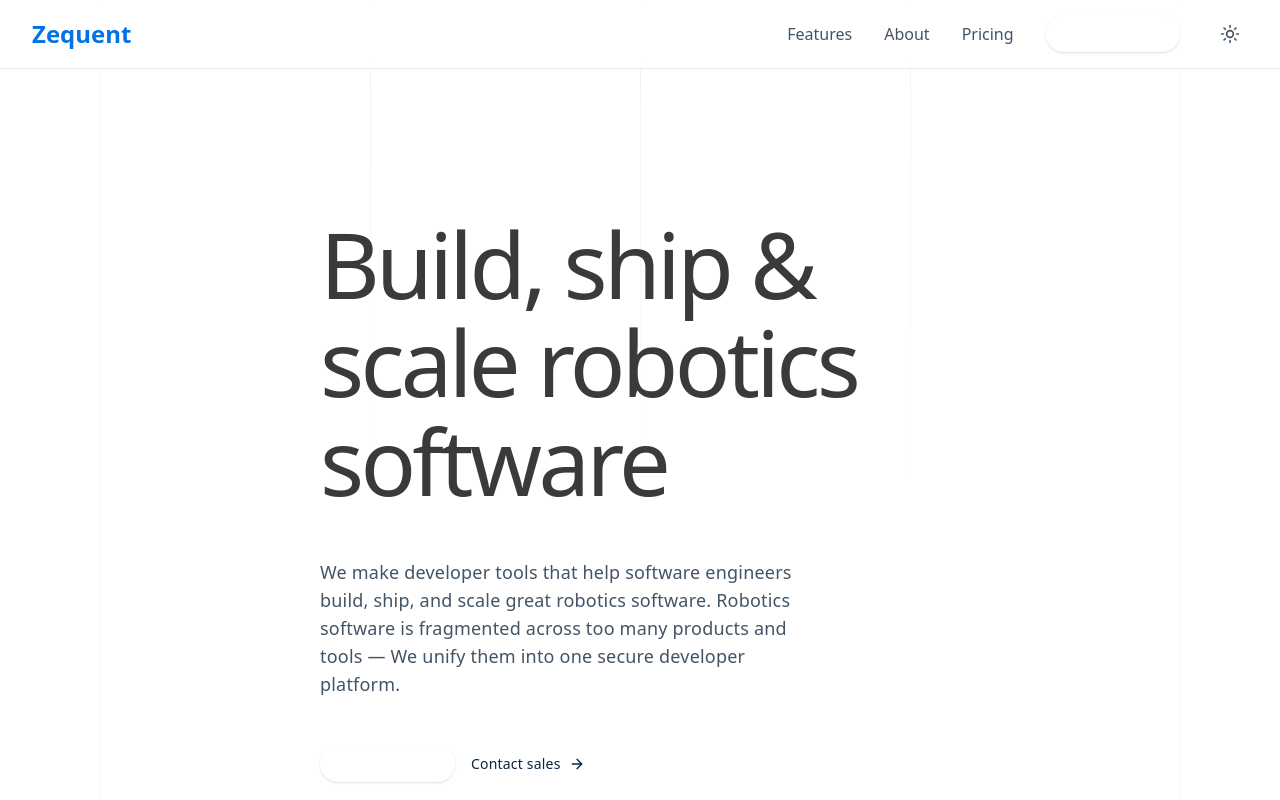
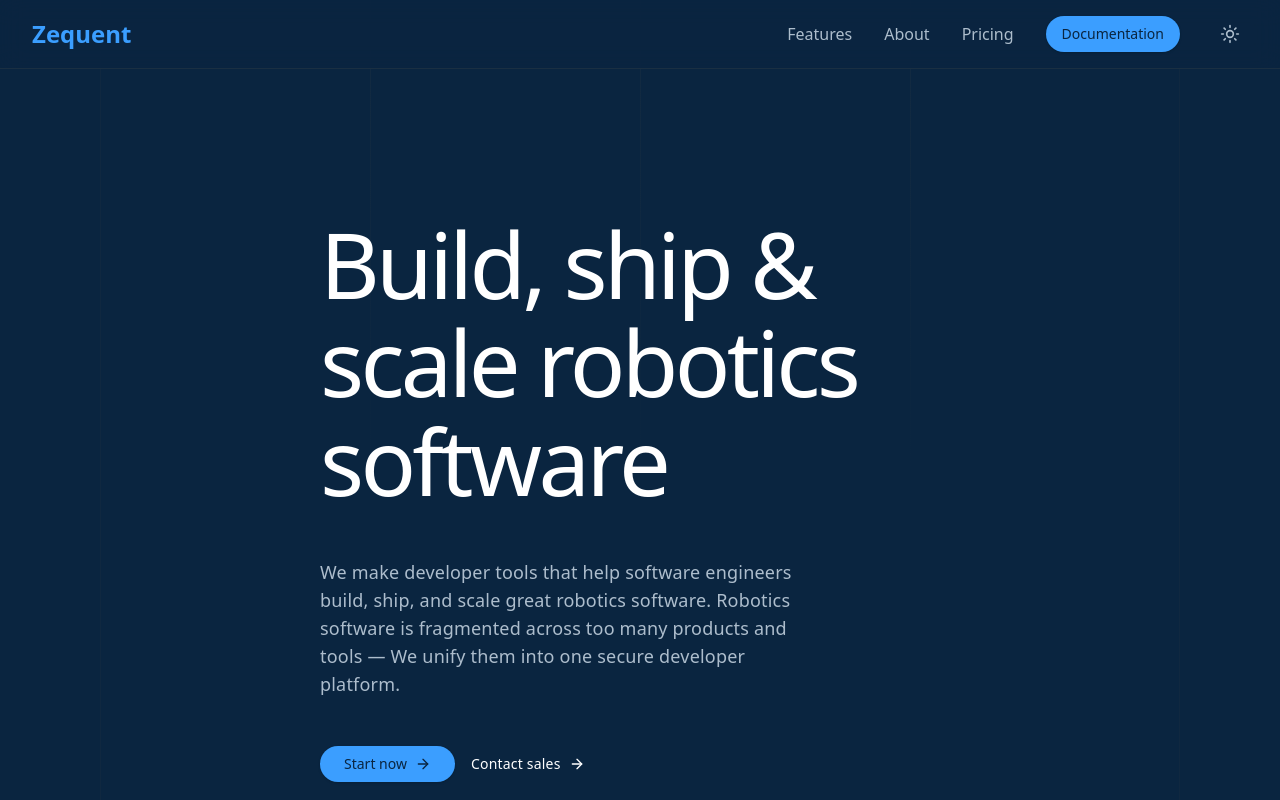
Before and after one commit to Zequent/zequent-framework-hub, a Next.js app: page / in a window 1280 px wide. Both pictures are taken after a click on the button "Toggle theme". Shown: the top 800 px of the page. Built offline with nearby package versions, Linux system fonts and the light colour scheme.

Commit message:
Refactor theme handling and update styles for light and dark modes

```diff
--- a/src/app/globals.css
+++ b/src/app/globals.css
@@ -5,12 +5,25 @@
   --font-mono: var(--font-geist-mono);
 }
 
-:root {
-  --background: 246 249 252;
-  --foreground: 10 37 64;
+@media (prefers-color-scheme: light) {
+  :root {
+    --background: 255 255 255;
+    --foreground: 10 37 64;
+    --color-primary: #0173e7;
+    --color-primary-dark: #0152b8;
+    --color-accent: #3b9eff;
+  }
 }
 
-.dark {
-  --background: 15 28 46;
-  --foreground: 255 255 255;
+@media (prefers-color-scheme: dark) {
+  :root {
+    --background: 10 37 64;
+    --foreground: 255 255 255;
+    --color-primary: #3b9eff;
+    --color-primary-dark: #0173e7;
+    --color-accent: #3b9eff;
+  }
 }
+
+@variant dark (&:where(.dark, .dark *));
+@variant light (&:where(.light, .light *));
--- a/src/app/layout.tsx
+++ b/src/app/layout.tsx
@@ -30,18 +30,6 @@ export default function RootLayout({
 }>) {
   return (
     <html lang="en" suppressHydrationWarning>
-      <head>
-        <script
-          dangerouslySetInnerHTML={{
-            __html: `
-              (function() {
-                const theme = localStorage.getItem('theme') || (window.matchMedia('(prefers-color-scheme: dark)').matches ? 'dark' : 'light');
-                document.documentElement.classList.toggle('dark', theme === 'dark');
-              })();
-            `,
-          }}
-        />
-      </head>
       <body
         className={`${geistSans.variable} ${geistMono.variable} antialiased`}
       >
--- a/src/app/page.tsx
+++ b/src/app/page.tsx
@@ -5,7 +5,7 @@ import { Services } from "@/components/landing/services";
 
 export default function Home() {
   return (
-    <div className="min-h-screen bg-[#f6f9fc] dark:bg-[#0f1c2e]">
+    <div className="min-h-screen bg-white dark:bg-[#0a2540]">
       <Navigation />
       <main>
         <Hero />
--- a/src/components/landing/hero.tsx
+++ b/src/components/landing/hero.tsx
@@ -4,7 +4,7 @@ import { ArrowRight } from "lucide-react";
 
 export function Hero() {
   return (
-    <section className="relative min-h-[965px] flex items-center bg-white dark:bg-[#0f1c2e] overflow-hidden">
+    <section className="relative min-h-[965px] flex items-center bg-white dark:bg-[#0a2540] overflow-hidden">
       <div className="absolute inset-0 flex justify-center pointer-events-none">
         <div className="max-w-[1080px] w-full h-full relative">
           <div className="absolute left-0 top-0 bottom-0 w-px bg-[#e3e8ef]/40 dark:bg-[#1a2f42]/40"></div>
--- a/src/components/landing/services.tsx
+++ b/src/components/landing/services.tsx
@@ -31,7 +31,7 @@ const features = [
 
 export function Services() {
   return (
-    <section id="features" className="py-32 bg-white dark:bg-[#1a2738]">
+    <section id="features" className="py-32 bg-[#f6f9fc] dark:bg-[#0a2540]">
       <Container>
         <div className="max-w-[1080px] mx-auto space-y-20">
           {features.map((feature, index) => (
--- a/src/components/layout/navigation.tsx
+++ b/src/components/layout/navigation.tsx
@@ -9,10 +9,10 @@ import { useState } from "react";
 
 export function Navigation() {
   const [mobileMenuOpen, setMobileMenuOpen] = useState(false);
-  const { theme, toggleTheme } = useTheme();
+  const { theme, toggleTheme, mounted } = useTheme();
 
   return (
-    <header className="fixed top-0 left-0 right-0 z-50 bg-white/80 dark:bg-[#0f1c2e]/80 backdrop-blur-md border-b border-[#e3e8ef] dark:border-[#1a2f42]">
+    <header className="fixed top-0 left-0 right-0 z-50 bg-white/80 dark:bg-[#0a2540]/80 backdrop-blur-md border-b border-[#e3e8ef] dark:border-[#1a2f42]">
       <Container>
         <nav className="flex items-center justify-between py-4">
           <div className="flex items-center">
@@ -43,31 +43,35 @@ export function Navigation() {
             <Button href="/docs" size="sm">
               Documentation
             </Button>
+            {mounted && (
               <button
                 onClick={toggleTheme}
-              className="p-2 rounded-lg hover:bg-gray-100 dark:hover:bg-gray-800 transition-colors"
+                className="p-2 rounded-lg hover:bg-gray-100 dark:hover:bg-[#1a2f42] transition-colors"
                 aria-label="Toggle theme"
               >
-              {theme === "light" ? (
-                <Moon className="w-5 h-5 text-[#425466] dark:text-[#adbdcc]" />
+                {theme === "dark" ? (
+                  <Sun className="w-5 h-5 text-[#adbdcc]" />
                 ) : (
-                <Sun className="w-5 h-5 text-[#425466] dark:text-[#adbdcc]" />
+                  <Moon className="w-5 h-5 text-[#425466]" />
                 )}
               </button>
+            )}
           </div>
 
           <div className="md:hidden flex items-center gap-2">
+            {mounted && (
               <button
                 onClick={toggleTheme}
-              className="p-2 rounded-lg hover:bg-gray-100 dark:hover:bg-gray-800 transition-colors"
+                className="p-2 rounded-lg hover:bg-gray-100 dark:hover:bg-[#1a2f42] transition-colors"
                 aria-label="Toggle theme"
               >
-              {theme === "light" ? (
-                <Moon className="w-5 h-5 text-[#425466] dark:text-[#adbdcc]" />
+                {theme === "dark" ? (
+                  <Sun className="w-5 h-5 text-[#adbdcc]" />
                 ) : (
-                <Sun className="w-5 h-5 text-[#425466] dark:text-[#adbdcc]" />
+                  <Moon className="w-5 h-5 text-[#425466]" />
                 )}
               </button>
+            )}
             <button
               className="text-[#425466] dark:text-[#adbdcc]"
               onClick={() => setMobileMenuOpen(!mobileMenuOpen)}
--- a/src/components/ui/button.tsx
+++ b/src/components/ui/button.tsx
@@ -21,8 +21,8 @@ export function Button({
   const baseStyles = "inline-flex items-center justify-center font-medium transition-all duration-200 rounded-full";
 
   const variants = {
-    primary: "bg-[--color-primary] hover:bg-[--color-primary-dark] text-white dark:bg-[--color-primary] dark:hover:bg-[--color-primary-dark] dark:text-white shadow-sm hover:shadow-md",
-    secondary: "bg-[--color-accent] hover:opacity-90 text-[#0a2540] dark:bg-[--color-accent] dark:text-[#0a2540] shadow-sm hover:shadow-md",
+    primary: "bg-[#0173e7] hover:bg-[#0152b8] text-white dark:bg-[#3b9eff] dark:hover:bg-[#0173e7] dark:text-[#0a2540] shadow-sm hover:shadow-md",
+    secondary: "bg-[#f6f9fc] hover:bg-[#e3e8ef] text-[#0a2540] dark:bg-[#1a2f42] dark:hover:bg-[#2a3f52] dark:text-white shadow-sm hover:shadow-md",
     outline: "border-2 border-[#0173e7] text-[#0173e7] hover:bg-[#0173e7] hover:text-white dark:border-[#3b9eff] dark:text-[#3b9eff] dark:hover:bg-[#3b9eff] dark:hover:text-[#0a2540]",
   };
 
--- a/src/hooks/useTheme.ts
+++ b/src/hooks/useTheme.ts
@@ -2,35 +2,36 @@
 
 import { useEffect, useState } from "react";
 
+type Theme = "light" | "dark";
+
+function getInitialTheme(): Theme {
+  if (typeof window === "undefined") return "light";
+
+  const saved = localStorage.getItem("theme");
+  if (saved === "light" || saved === "dark") return saved;
+
+  return window.matchMedia("(prefers-color-scheme: dark)").matches ? "dark" : "light";
+}
+
 export function useTheme() {
-  const [theme, setTheme] = useState<"light" | "dark">("light");
+  const [theme, setTheme] = useState<Theme>(getInitialTheme);
   const [mounted, setMounted] = useState(false);
 
   useEffect(() => {
     setMounted(true);
-    const savedTheme = localStorage.getItem("theme") as "light" | "dark" | null;
-    if (savedTheme) {
-      setTheme(savedTheme);
-    } else {
-      const prefersDark = window.matchMedia("(prefers-color-scheme: dark)").matches;
-      setTheme(prefersDark ? "dark" : "light");
-    }
   }, []);
 
   useEffect(() => {
-    if (!mounted) return;
+    const root = document.documentElement;
 
-    const root = document.documentElement;
-    if (theme === "dark") {
-      root.classList.add("dark");
-    } else {
-      root.classList.remove("dark");
-    }
+    root.classList.remove("light", "dark");
+    root.classList.add(theme);
+
     localStorage.setItem("theme", theme);
-  }, [theme, mounted]);
+  }, [theme]);
 
   const toggleTheme = () => {
-    setTheme(prev => prev === "light" ? "dark" : "light");
+    setTheme(current => current === "light" ? "dark" : "light");
   };
 
   return { theme, toggleTheme, mounted };
```
Lines whose indentation alone changed are shown as unchanged.
